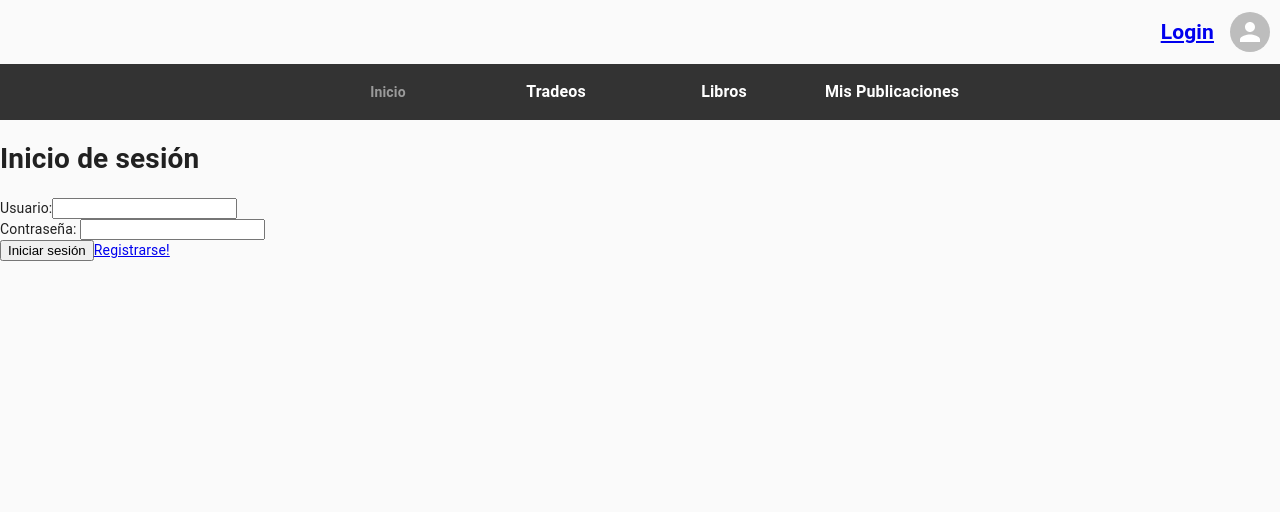
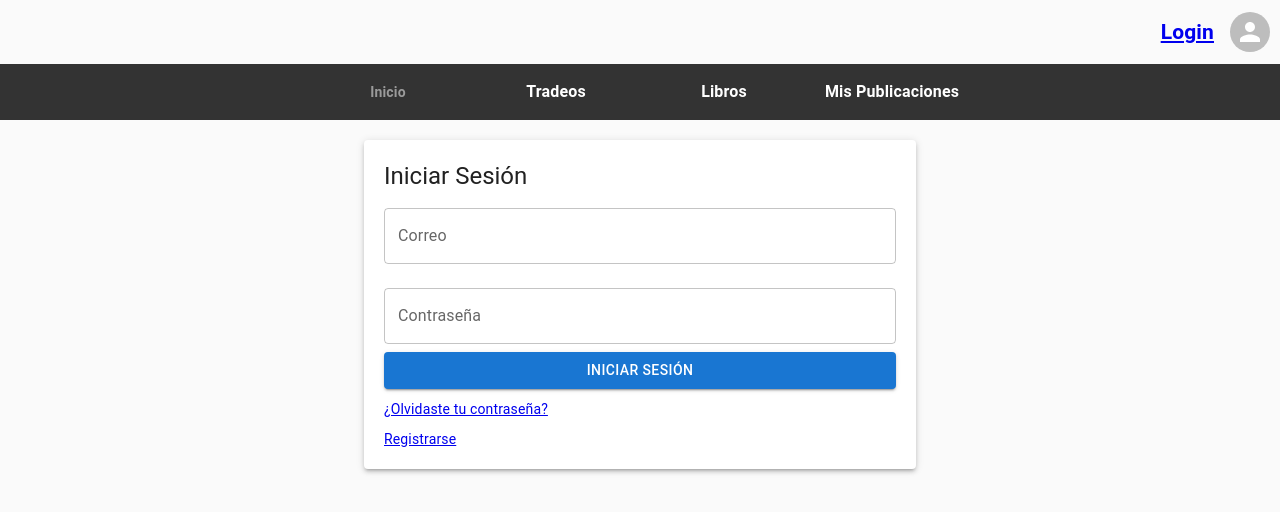
Before and after one commit to Stry12/Proyecto-ICI324, a React (Vite) app in the folder Front End/: page /Logearse in a window 1280 px wide. Shown: the top 512 px of the page. Built offline with nearby package versions, Linux system fonts and the light colour scheme.

Commit message:
login
asd

```diff
--- a/Front End/src/components/Logearse.jsx
+++ b/Front End/src/components/Logearse.jsx
@@ -1,25 +1,61 @@
-import { Link } from "react-router-dom"
+import React, { useState } from 'react';
+import { Button, Container, Paper, TextField, Typography } from '@mui/material';
+import { Link } from 'react-router-dom'; // Asegúrate de importar Link desde react-router-dom
 
-export default function Logearse() {
+function LoginForm() {
+  const [formData, setFormData] = useState({
+    email: '',
+    password: '',
+  });
 
-    return (
-        <div className="Logearse">
-            <h1 className="LoginPage-titulo">Inicio de sesión</h1>
-            <form>
-                <div>
-                    <label htmlFor="username">Usuario:</label>
-                    <input type="text" id="username" name="username" />
-                </div>
-                <div>
-                    <label htmlFor="password">Contraseña: </label>
-                    <input type="password" id="password" name="password" />
-                </div>
-            </form>
-            <button>Iniciar sesión</button>
-            <Link to="/Registrarse">Registrarse!</Link>
-        </div>
+  const handleChange = (event) => {
+    const { name, value } = event.target;
+    setFormData({ ...formData, [name]: value });
+  };
 
+  const handleSubmit = (event) => {
+    event.preventDefault();
+    // Aquí puedes realizar acciones como enviar los datos del formulario al servidor para la autenticación.
+    console.log(formData);
+  };
 
-    )
+  return (
+    <Container maxWidth="sm">
+      <Paper elevation={3} style={{ padding: '20px', marginTop: '20px' }}>
+        <Typography variant="h5" component="h2">
+          Iniciar Sesión
+        </Typography>
+        <form onSubmit={handleSubmit}>
+          <TextField
+            label="Correo"
+            name="email"
+            value={formData.email}
+            onChange={handleChange}
+            fullWidth
+            margin="normal"
+          />
+          <TextField
+            label="Contraseña"
+            type="password"
+            name="password"
+            value={formData.password}
+            onChange={handleChange}
+            fullWidth
+            margin="normal"
+          />
+          <Button variant="contained" color="primary" type="submit" fullWidth>
+            Iniciar Sesión
+          </Button>
+        </form>
+        <Typography variant="body2" style={{ marginTop: '10px' }}>
+          <Link to="/reset-password">¿Olvidaste tu contraseña?</Link>
+        </Typography>
+        <Typography variant="body2" style={{ marginTop: '10px' }}>
+          <Link to="/Registrarse">Registrarse</Link>
+        </Typography>
+      </Paper>
+    </Container>
+  );
+}
 
-}
+export default LoginForm;
```
